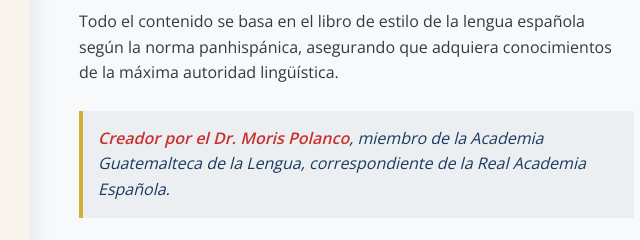
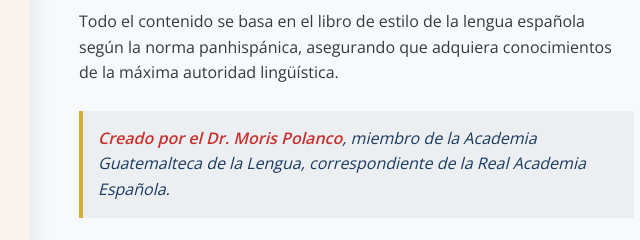
Before and after one commit to morispolanco/dominio-del-espanol, a plain HTML site: page index.html in a window 1280 px wide. Shown: the part 5140-5380 px from the top of the page, 586-1226 px from the left. Drawn offline with nearby package versions, Linux system fonts and the light colour scheme.

Commit message:
Update index.html

```diff
--- a/index.html
+++ b/index.html
@@ -1479,7 +1479,7 @@
                     </ul>
                     <p>Todo el contenido se basa en el libro de estilo de la lengua española según la norma panhispánica, asegurando que adquiera conocimientos de la máxima autoridad lingüística.</p>
                     <div class="creator-info">
-                        <strong>Creador por el Dr. <a href="https://agl.org.gt/academicos/moris-alberto-polanco-barrera/" target="_blank" class="creator-link">Moris Polanco</a></strong>, miembro de la Academia Guatemalteca de la Lengua, correspondiente de la Real Academia Española.
+                        <strong>Creado por el <a href="https://agl.org.gt/academicos/moris-alberto-polanco-barrera/" target="_blank" class="creator-link">Dr. Moris Polanco</a></strong>, miembro de la Academia Guatemalteca de la Lengua, correspondiente de la Real Academia Española.
                     </div>
                 </div>
             </div>
```
